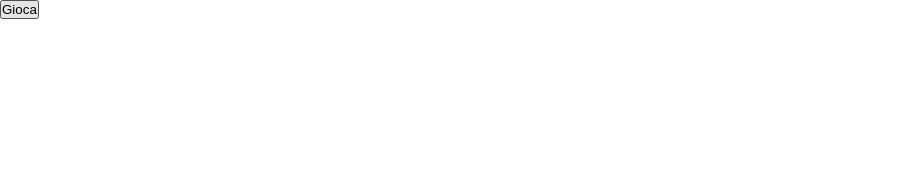
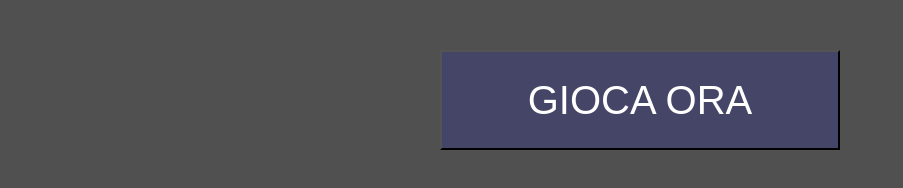
Before and after one commit to lucadisanto7/js-campominato-dom, a plain HTML site: page index.html in a window 1280 px wide. Shown: the whole page, without its empty margins (0-903 px from the left). Drawn offline with Linux system fonts and the light colour scheme.

Commit message:
[UPD] Added css

```diff
--- a/css/style.css
+++ b/css/style.css
@@ -2,6 +2,9 @@
     margin: 0;
     padding: 0;
     box-sizing: border-box;
+}
+body{
+    background-color: rgb(80, 80, 80);
 }
 #grid{
     max-width: 1200px;
@@ -9,6 +12,7 @@
     margin: 0 auto;
     display: flex;
     flex-wrap: wrap;
+    margin-bottom: 50px;
 }
 
 .square{
@@ -17,7 +21,7 @@
     align-items: center;
     width: calc(100% / 10);
     height: calc(100% / 10);
-    background-color: white;
+    background-color: rgb(255, 255, 255);
     border: 1px solid black;
     cursor: pointer;
 }
@@ -27,3 +31,16 @@
 .bomb {
     background-color: red;
 }
+header{
+    display: flex;
+    justify-content: center;
+}
+#start{
+    height: 100px;
+    width: 400px;
+    font-size: 40px;
+    cursor: pointer;
+    margin: 50px;
+    background-color: rgba(0, 0, 255, 0.137);
+    color: white;
+}
--- a/index.html
+++ b/index.html
@@ -8,7 +8,7 @@
 </head>
 <body>
     <header>
-        <button id="start">Gioca</button>
+        <button id="start">GIOCA ORA</button>
     </header>
     <main>
         <div id="grid"></div>
```
